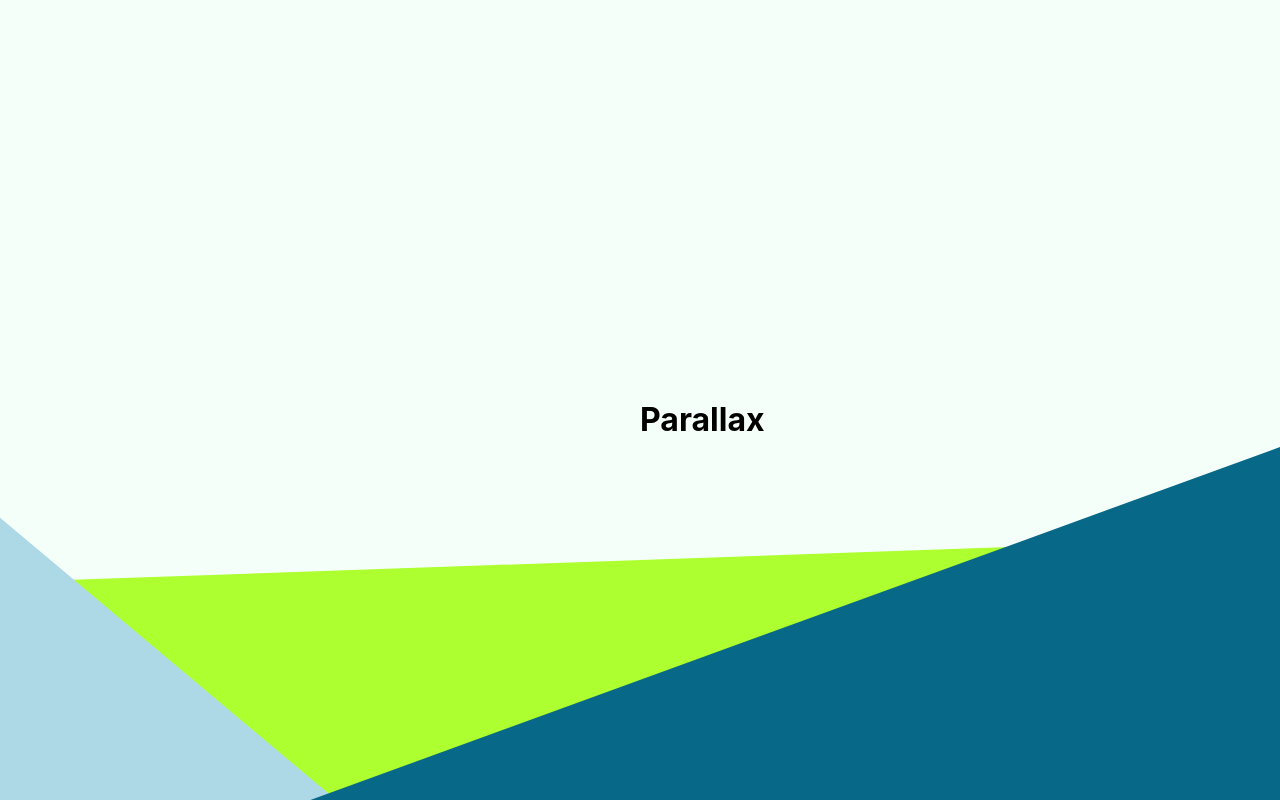
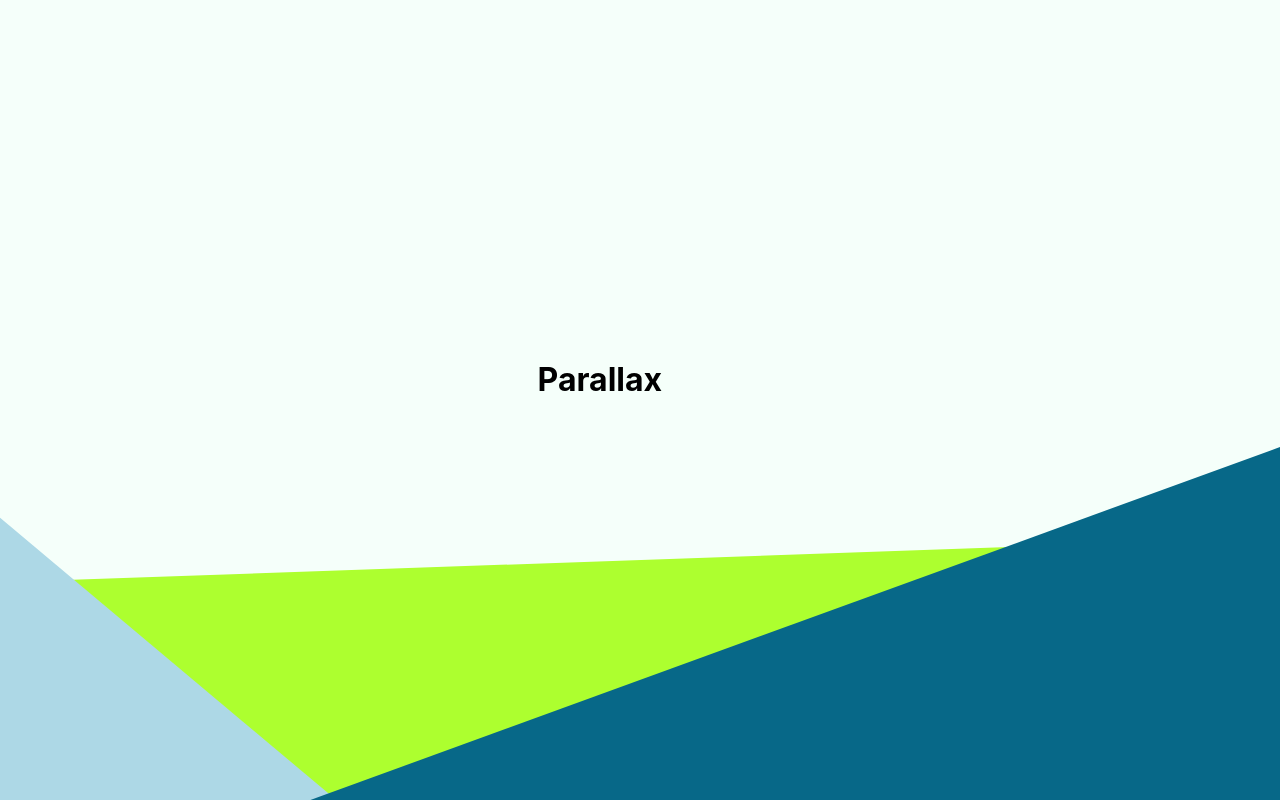
Before and after one commit to christocarr/parallax, a plain HTML site: page index.html in a window 1280 px wide. Shown: the top 800 px of the page. Drawn offline with Linux system fonts and the light colour scheme.

Commit message:
Change heading positioning

```diff
--- a/main.css
+++ b/main.css
@@ -29,9 +29,8 @@ body {
 .heading {
   font-size: 2em;
   position: absolute;
-  top: 50%;
-  left: 50%;
-  transform: translate(-50%, -50%);
+  top: 45%;
+  left: 42%;
 }
 
 .background,
```
